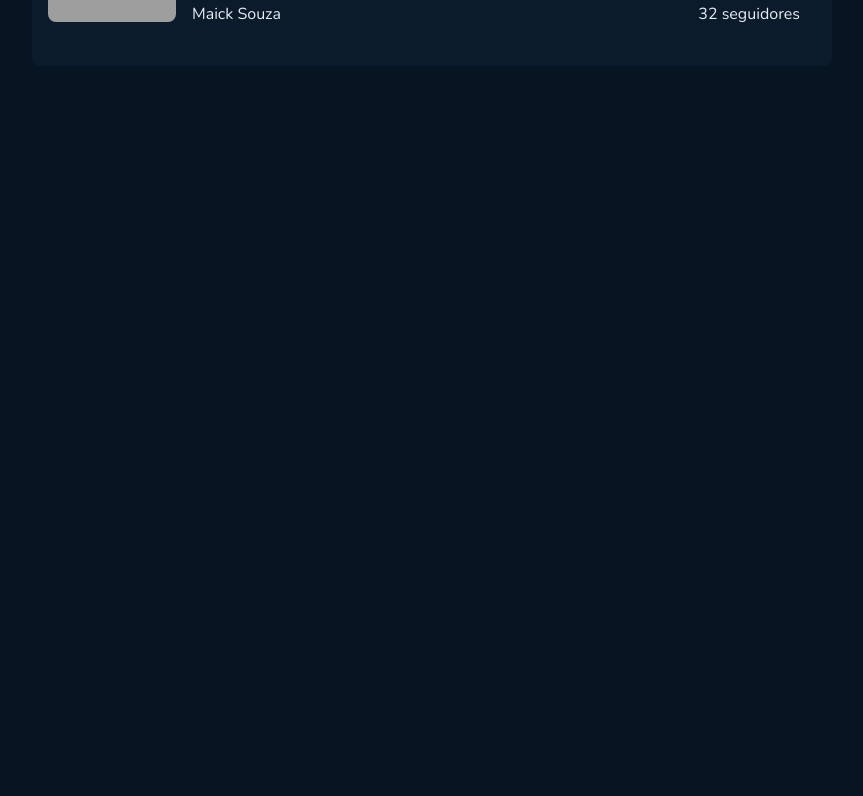
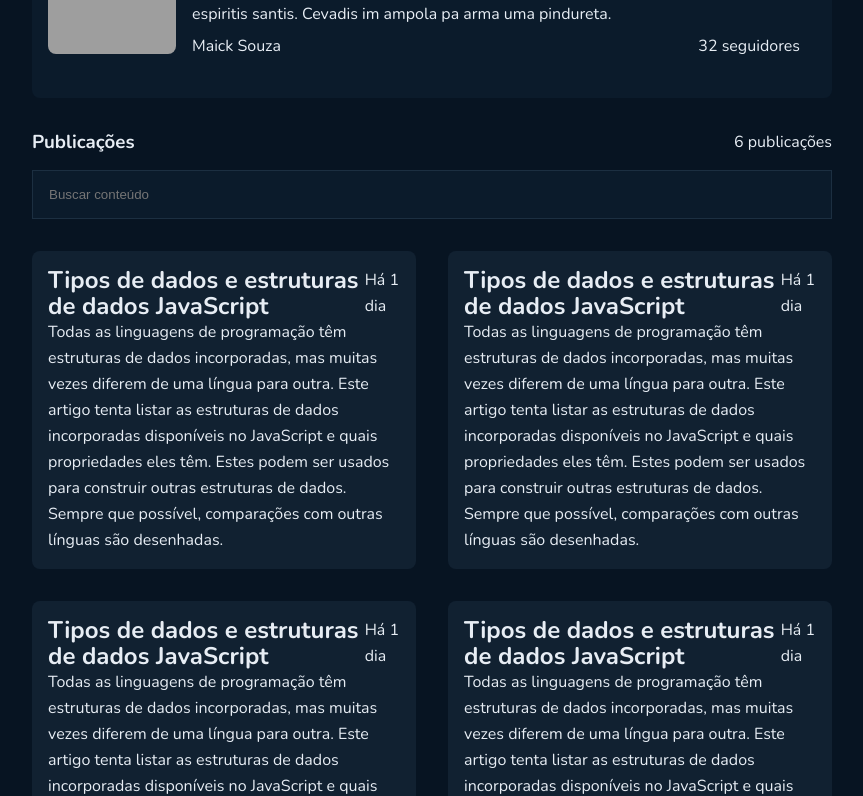
Before and after one commit to NearMaick/challenge-reactjs-githubblog, a React (Vite) app: page / in a window 1280 px wide. Shown: the part 350-1146 px from the top of the page, without its empty margins (208-1071 px from the left). Before the commit the page ends 800 px from the top, so only its background shows below. Built offline with nearby package versions, Linux system fonts and the light colour scheme; grey boxes are pictures that could not be loaded.

Commit message:
style: making card posts #1

```diff
--- /dev/null
+++ b/src/pages/Blog/components/PostCard/index.tsx
@@ -0,0 +1,20 @@
+import styles from "./styles.module.css";
+
+export function PostCard() {
+  return (
+    <article>
+      <div className={styles.content}>
+        <h2>Tipos de dados e estruturas de dados JavaScript</h2>
+        <span>Há 1 dia</span>
+      </div>
+      <p>
+        Todas as linguagens de programação têm estruturas de dados incorporadas,
+        mas muitas vezes diferem de uma língua para outra. Este artigo tenta
+        listar as estruturas de dados incorporadas disponíveis no JavaScript e
+        quais propriedades eles têm. Estes podem ser usados para construir
+        outras estruturas de dados. Sempre que possível, comparações com outras
+        línguas são desenhadas.
+      </p>
+    </article>
+  );
+}
--- /dev/null
+++ b/src/pages/Blog/components/PostCard/styles.module.css
@@ -0,0 +1,12 @@
+article {
+  background: var(--post);
+  padding: 1rem;
+  border-radius: 8px;
+
+  line-height: 1.625rem;
+}
+
+.content {
+  display: flex;
+  justify-content: center;
+}
--- a/src/pages/Blog/index.tsx
+++ b/src/pages/Blog/index.tsx
@@ -1,3 +1,4 @@
+import { PostCard } from "./components/PostCard";
 import styles from "./styles.module.css";
 
 export function Blog() {
@@ -26,6 +27,23 @@ export function Blog() {
           </div>
         </div>
       </main>
+
+      <div className={styles.postsSearchContainer}>
+        <div className={styles.postsBanner}>
+          <h3>Publicações</h3>
+          <span>6 publicações</span>
+        </div>
+        <input type='text' placeholder='Buscar conteúdo' />
+      </div>
+
+      <div className={styles.postCardContainer}>
+        <PostCard />
+        <PostCard />
+        <PostCard />
+        <PostCard />
+        <PostCard />
+        <PostCard />
+      </div>
     </div>
   );
 }
--- a/src/pages/Blog/styles.module.css
+++ b/src/pages/Blog/styles.module.css
@@ -6,7 +6,7 @@
   background: var(--profile);
   width: 50rem;
 
-  margin: -6rem auto;
+  margin: -4rem auto 1rem;
 
   display: flex;
   align-items: center;
@@ -36,3 +36,37 @@
 
   margin: 0.5rem 0 0.5rem;
 }
+
+.postsSearchContainer {
+  display: flex;
+  flex-direction: column;
+  justify-content: center;
+}
+
+.postsBanner {
+  width: 800px;
+  margin: 1rem auto;
+
+  display: flex;
+  justify-content: space-between;
+}
+
+input {
+  width: 800px;
+
+  background-color: var(--profile);
+  border: 1px solid var(--border);
+
+  padding: 1rem;
+  margin: 0 auto;
+}
+
+.postCardContainer {
+  width: 800px;
+
+  margin: 2rem auto;
+
+  display: grid;
+  grid-template-columns: repeat(2, 1fr);
+  gap: 2rem;
+}
```
